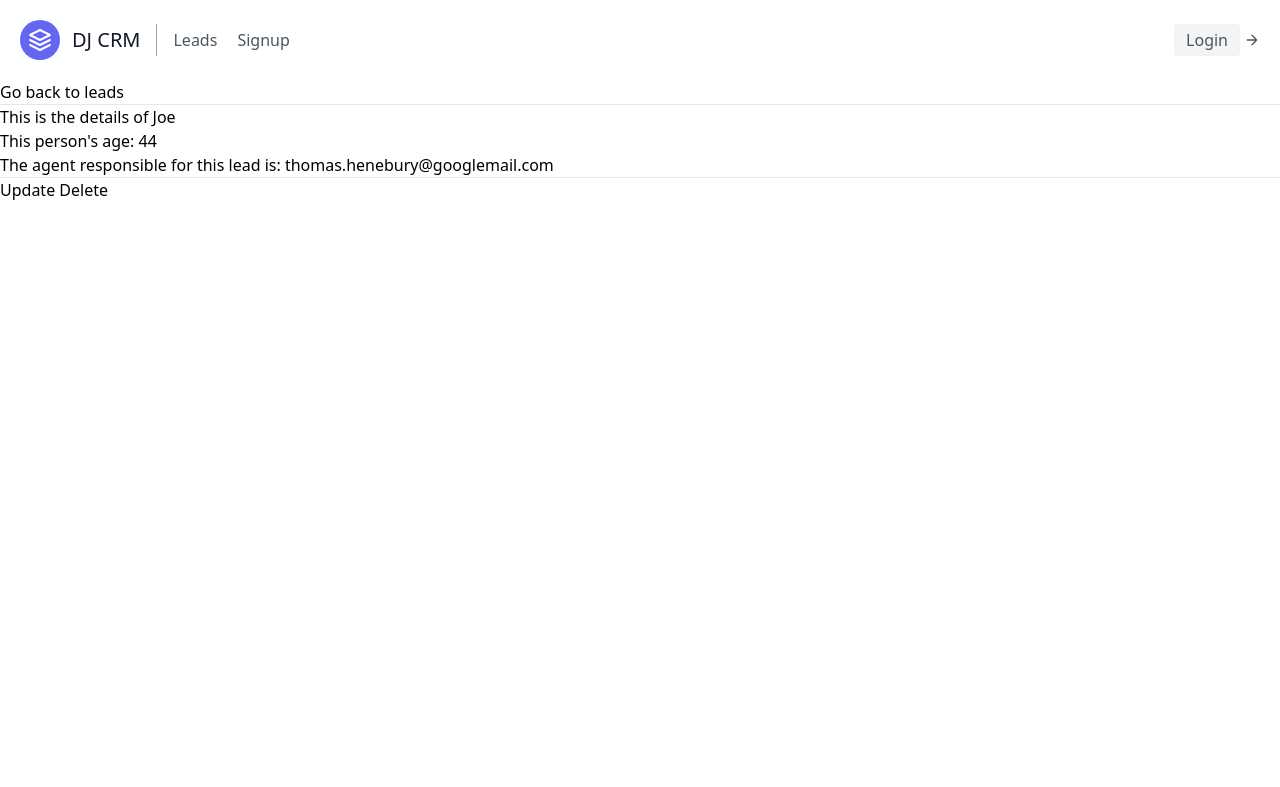
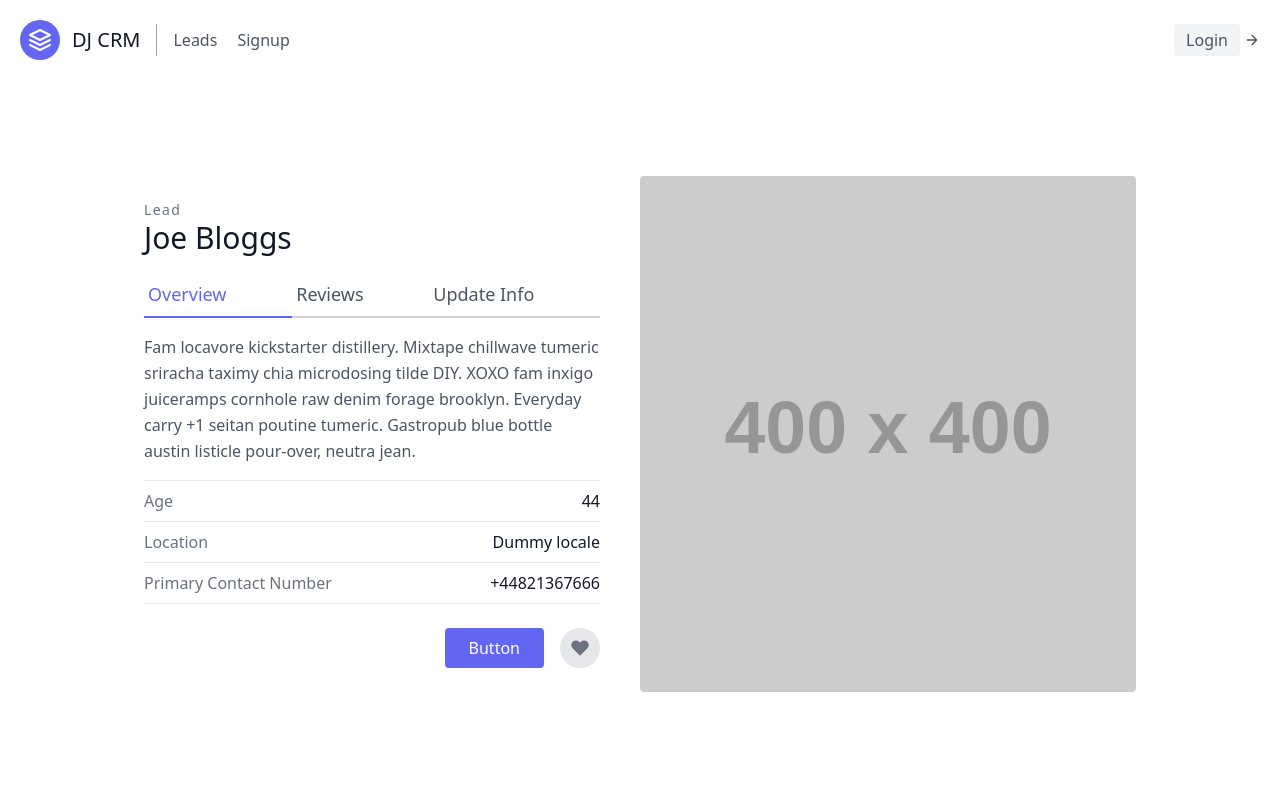
Before and after one commit to Gleaminggorillas/Swirl-CRM, a Django app: page /leads/1/ in a window 1280 px wide. Shown: the top 787 px of the page. Run offline with Django 3.2, Linux system fonts and the light colour scheme; data comes from the database, SQL or seed files in the repository; both versions use the stored data as it was after the commit; grey boxes labelled with a size stand in for pictures from a placeholder-image service; some libraries are stand-ins or nearby versions.

Commit message:
reimplement views through class based Django templates; add delete.html

```diff
--- a/CRMcopy/settings.py
+++ b/CRMcopy/settings.py
@@ -120,6 +120,9 @@ USE_TZ = True
 # https://docs.djangoproject.com/en/3.2/howto/static-files/
 
 STATIC_URL = '/static/'
+STATICFILES_DIRS = [
+
+]
 
 # Default primary key field type
 # https://docs.djangoproject.com/en/3.2/ref/settings/#default-auto-field
--- a/CRMcopy/urls.py
+++ b/CRMcopy/urls.py
@@ -13,12 +13,12 @@ Including another URLconf
     1. Import the include() function: from django.urls import include, path
     2. Add a URL to urlpatterns:  path('blog/', include('blog.urls'))
 """
-from leads.views import landing_page
+from leads.views import landing_page, LandingPageView
 from django.contrib import admin
 from django.urls import path, include
 
 urlpatterns = [
     path('admin/', admin.site.urls),
-    path('', landing_page, name="landing_page"),
+    path('', LandingPageView.as_view(), name="landing_page"),
     path('leads/', include('leads.urls', namespace="leads"))
 ]
--- a/leads/templates/leads/lead_detail.html
+++ b/leads/templates/leads/lead_detail.html
@@ -1,12 +1,49 @@
 {% extends "base.html" %}
 
 {% block content %}
-    <a href="{% url 'leads:lead-list' %}">Go back to leads</a>
-    <hr/>
-    <h1>This is the details of {{ lead.first_name }}</h1>
-    <p>This person's age: {{ lead.age }}</p>
-    <p>The agent responsible for this lead is: {{ lead.agent }}</p>
-    <hr/>
-    <a href="{% url 'leads:lead-update' lead.pk %}">Update</a>
-    <a href="{% url 'leads:lead-delete' lead.pk %}">Delete</a>
+
+<section class="text-gray-600 body-font overflow-hidden">
+  <div class="container px-5 py-24 mx-auto">
+    <div class="lg:w-4/5 mx-auto flex flex-wrap">
+      <div class="lg:w-1/2 w-full lg:pr-10 lg:py-6 mb-6 lg:mb-0">
+        <h2 class="text-sm title-font text-gray-500 tracking-widest">Lead</h2>
+        <h1 class="text-gray-900 text-3xl title-font font-medium mb-4">{{ lead.first_name }} {{ lead.last_name }}</h1>
+        <div class="flex mb-4">
+          <a class="flex-grow text-indigo-500 border-b-2 border-indigo-500 py-2 text-lg px-1">
+            Overview
+          </a>
+          <a class="flex-grow border-b-2 border-gray-300 py-2 text-lg px-1">
+            Reviews
+          </a>
+          <a href="{% url 'leads:lead-update' lead.pk %}" class="flex-grow border-b-2 border-gray-300 py-2 text-lg px-1">
+            Update Info
+          </a>
+        </div>
+        <p class="leading-relaxed mb-4">Fam locavore kickstarter distillery. Mixtape chillwave tumeric sriracha taximy chia microdosing tilde DIY. XOXO fam inxigo juiceramps cornhole raw denim forage brooklyn. Everyday carry +1 seitan poutine tumeric. Gastropub blue bottle austin listicle pour-over, neutra jean.</p>
+        <div class="flex border-t border-gray-200 py-2">
+          <span class="text-gray-500">Age</span>
+          <span class="ml-auto text-gray-900">{{ lead.age }}</span>
+        </div>
+        <div class="flex border-t border-gray-200 py-2">
+          <span class="text-gray-500">Location</span>
+          <span class="ml-auto text-gray-900">Dummy locale</span>
+        </div>
+        <div class="flex border-t border-b mb-6 border-gray-200 py-2">
+          <span class="text-gray-500">Primary Contact Number</span>
+          <span class="ml-auto text-gray-900">+44821367666</span>
+        </div>
+        <div class="flex">
+          <button class="flex ml-auto text-white bg-indigo-500 border-0 py-2 px-6 focus:outline-none hover:bg-indigo-600 rounded">Button</button>
+          <button class="rounded-full w-10 h-10 bg-gray-200 p-0 border-0 inline-flex items-center justify-center text-gray-500 ml-4">
+            <svg fill="currentColor" stroke-linecap="round" stroke-linejoin="round" stroke-width="2" class="w-5 h-5" viewBox="0 0 24 24">
+              <path d="M20.84 4.61a5.5 5.5 0 00-7.78 0L12 5.67l-1.06-1.06a5.5 5.5 0 00-7.78 7.78l1.06 1.06L12 21.23l7.78-7.78 1.06-1.06a5.5 5.5 0 000-7.78z"></path>
+            </svg>
+          </button>
+        </div>
+      </div>
+      <img alt="ecommerce" class="lg:w-1/2 w-full lg:h-auto h-64 object-cover object-center rounded" src="https://dummyimage.com/400x400">
+    </div>
+  </div>
+</section>
+
 {% endblock content %}
--- a/leads/templates/leads/lead_list.html
+++ b/leads/templates/leads/lead_list.html
@@ -25,7 +25,7 @@
                 Blue bottle crucifix vinyl post-ironic four dollar toast vegan taxidermy. Gastropub indxgo juice poutine.
             </p>
             <a href="{% url 'leads:lead-detail' lead.pk %}" class="mt-3 text-indigo-500 inline-flex items-center">
-                Learn More
+                View this lead
               <svg fill="none" stroke="currentColor" stroke-linecap="round" stroke-linejoin="round" stroke-width="2" class="w-4 h-4 ml-2" viewBox="0 0 24 24">
                 <path d="M5 12h14M12 5l7 7-7 7"></path>
               </svg>
--- a/leads/urls.py
+++ b/leads/urls.py
@@ -1,14 +1,16 @@
 from django.urls import path
 # function routes from views.py
-from .views import lead_list, lead_detail, lead_create, lead_update, lead_delete
+from .views import (lead_list, lead_detail, lead_create, lead_update, lead_delete,
+                    LeadListView, LeadDetailView, LeadCreateView, LeadUpdateView,
+                    LeadDeleteView)
 
 app_name = 'leads'
 
 urlpatterns = [
-    path('', lead_list, name='lead-list'),
-    path('<int:pk>/', lead_detail, name='lead-detail'),
-    path('<int:pk>/update', lead_update, name='lead-update'),
-    path('<int:pk>/delete', lead_delete, name='lead-delete'),
-    path('create/', lead_create, name='lead-create'),
+    path('', LeadListView.as_view(), name='lead-list'),
+    path('<int:pk>/', LeadDetailView.as_view(), name='lead-detail'),
+    path('<int:pk>/update', LeadUpdateView.as_view(), name='lead-update'),
+    path('<int:pk>/delete', LeadDeleteView.as_view(), name='lead-delete'),
+    path('create/', LeadCreateView.as_view(), name='lead-create'),
 
     ]
--- a/leads/views.py
+++ b/leads/views.py
@@ -1,11 +1,26 @@
-from django.shortcuts import render, redirect
+from django.shortcuts import render, redirect, reverse
 from django.http import HttpResponse
 from .models import Lead, Agent
 from .forms import LeadForm, LeadModelForm
+from django.views.generic import (TemplateView, ListView,
+        DetailView, CreateView, UpdateView, DeleteView)
 # Create your views here.
+# Templates, such as TemplateView, are used to reduce boilerplate code
+
+# Remember CRUD
+# Create, Read, Update, Delete + List
+
+class LandingPageView(TemplateView):
+    template_name = "landing.html"
 
 def landing_page(request):
     return render(request, "landing.html")
+
+class LeadListView(ListView):
+    template_name = "leads/lead_list.html"
+    queryset = Lead.objects.all()
+    context_object_name = "leads"
+
 
 def lead_list(request):
     leads = Lead.objects.all()
@@ -14,12 +29,28 @@ def lead_list(request):
     }
     return render(request, 'leads/lead_list.html', context)
 
+
+class LeadDetailView(DetailView):
+    template_name="leads/lead_detail.html"
+    queryset = Lead.objects.all()
+    # Below, DetailView automatically grabs the "lead" object via the Primary Key
+    context_object_name = "lead"
+
+
 def lead_detail(request, pk):
     lead = Lead.objects.get(id=pk)
     context = {
         "lead": lead
     }
     return render(request, "leads/lead_detail.html", context)
+
+
+class LeadCreateView(CreateView):
+    template_name="leads/lead_create.html"
+    form_class = LeadModelForm
+
+    def get_success_url(self):
+        return reverse("leads:lead-list")
 
 def lead_create(request):
 
@@ -39,6 +70,16 @@ def lead_create(request):
     }
     return render(request, "leads/lead_create.html", context)
 
+# django generic template UpdateView needs a queryset
+# filters model similiarly to the DetailView
+class LeadUpdateView(UpdateView):
+    template_name = "leads/lead_update.html"
+    queryset = Lead.objects.all()
+    form_class = LeadModelForm
+
+    def get_success_url(self):
+        return reverse("leads:lead-list")
+
 # pass only an instance from LeadModelForm, as only one piece of data
 def lead_update(request, pk):
     lead = Lead.objects.get(id=pk)
@@ -57,6 +98,14 @@ def lead_update(request, pk):
     return render(request, "leads/lead_update.html", context)
 
 
+class LeadDeleteView(DeleteView):
+    template_name = "leads/lead_delete.html"
+    queryset = Lead.objects.all()
+
+    def get_success_url(self):
+        return reverse("leads:lead-list")
+
+
 def lead_delete(request, pk):
     lead = Lead.objects.get(id=pk)
     lead.delete()
@@ -64,7 +113,7 @@ def lead_delete(request, pk):
 
 
 """
-lead_update with standard forms, NOT Models
+lead_update with standard forms, NOT ModelForm
 
 def lead_update(request, pk):
     lead = Lead.objects.get(id=pk)
```
Also changed, not shown: leads/templates/leads/lead_delete.html (added, +12 -0 lines), leads/templates/leads/lead_update.html (+31 -9 lines), db.sqlite3.
